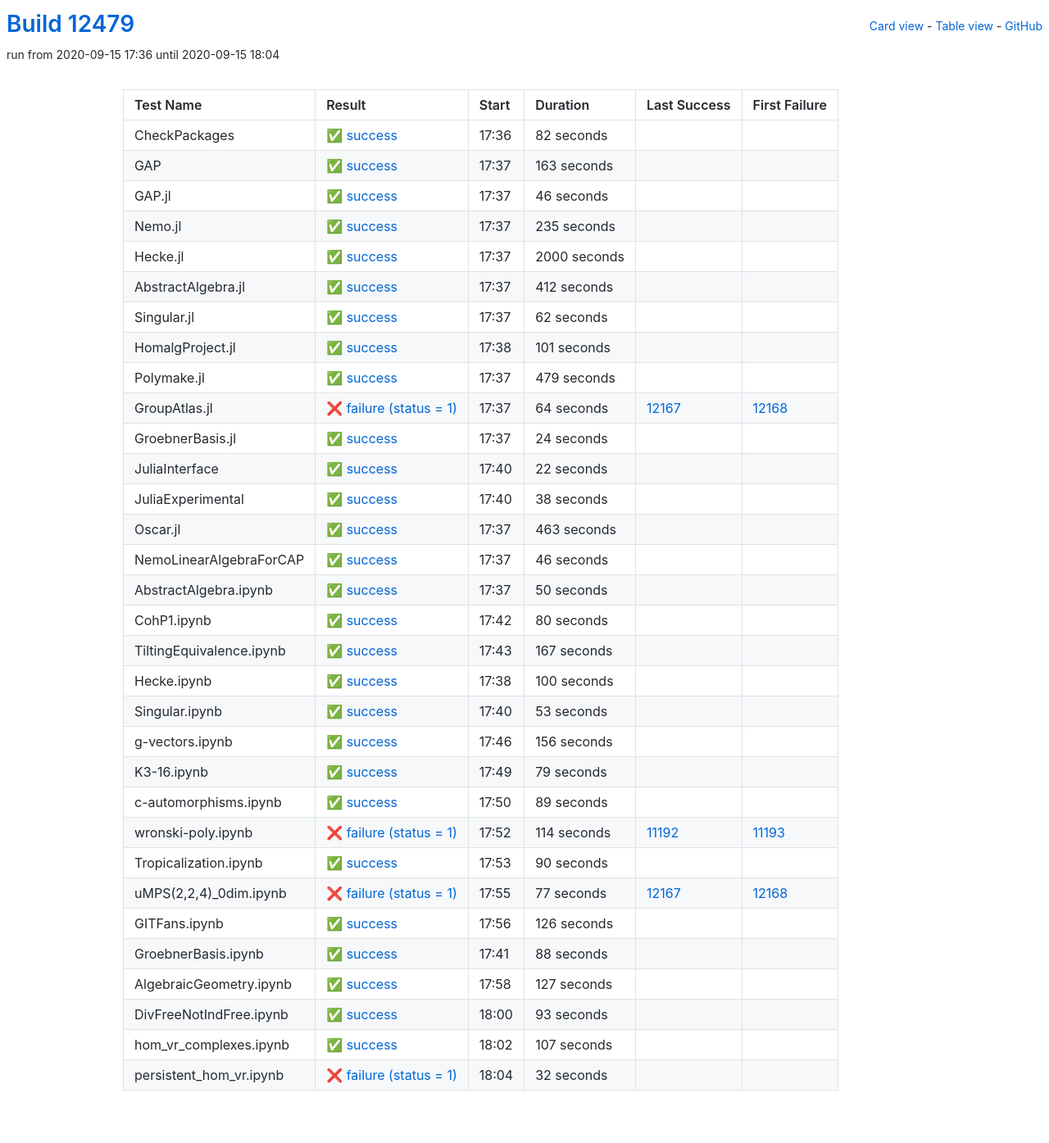
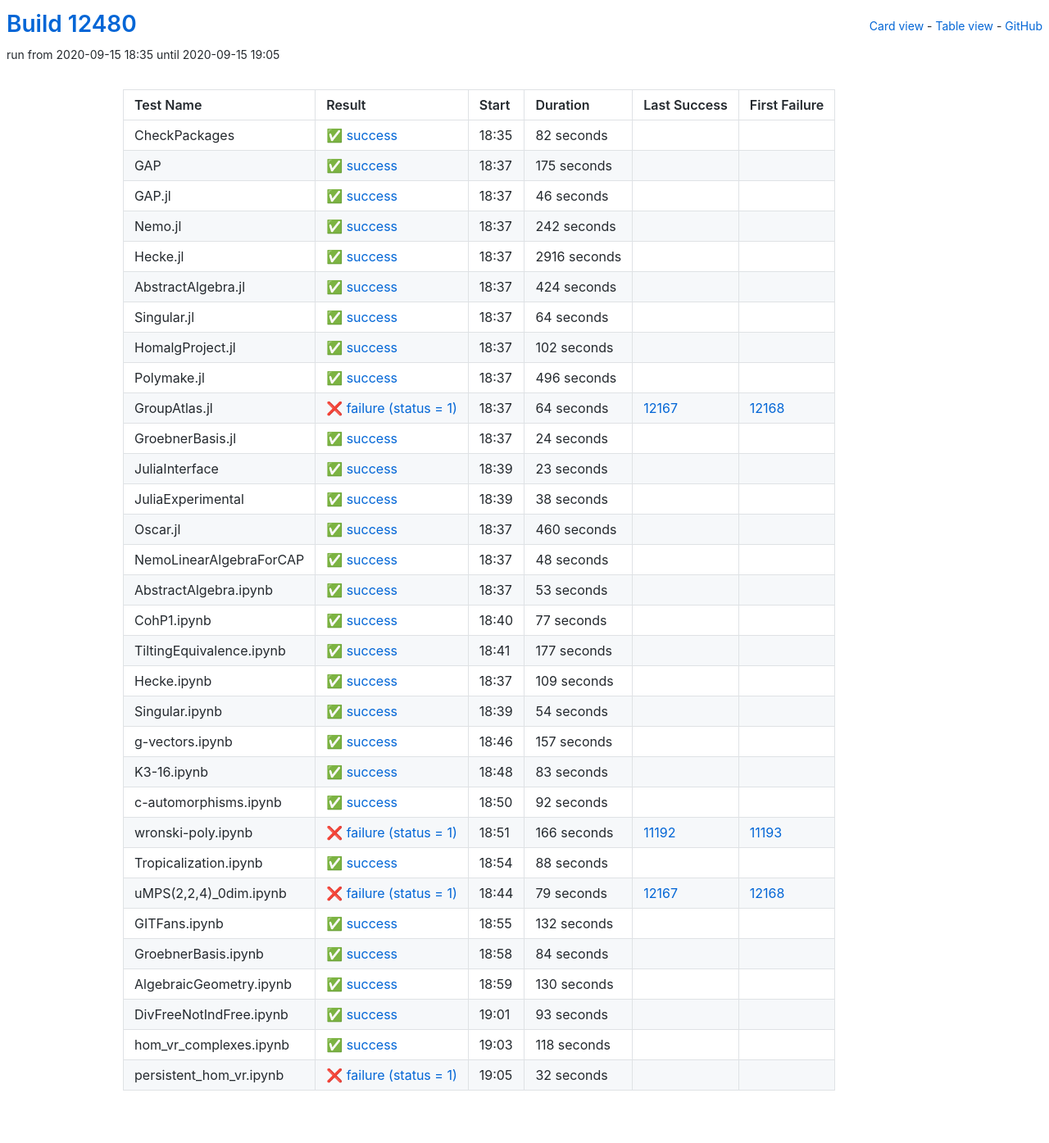
Before and after one commit to oscar-system/oscar-ci-status, a Jekyll site: the page built from table.html, in a window 1280 px wide. Shown: the whole page at 82% size. Built offline with Jekyll 4.4.1, drawn with Linux system fonts in a browser that asks for light colours.

Commit message:
Build #12480

```diff
--- a/_data/ci.yml
+++ b/_data/ci.yml
@@ -1,6 +1,6 @@
 ---
-build: 12479
-build_url: https://oscarci.mathematik.uni-kl.de/job/oscar/12479/
+build: 12480
+build_url: https://oscarci.mathematik.uni-kl.de/job/oscar/12480/
 job: oscar
 organization: oscar-system
 repo: oscar-ci-status
@@ -8,8 +8,8 @@
 tests:
 - name: CheckPackages
   id: checkpackages
-  log: https://oscarci.mathematik.uni-kl.de/job/oscar/12479/artifact/logs/build-12479/CheckPackages.log
-  start: 2020-09-15 17:36
+  log: https://oscarci.mathematik.uni-kl.de/job/oscar/12480/artifact/logs/build-12480/CheckPackages.log
+  start: 2020-09-15 18:35
   success: true
   exitcode: 0
   status: success
@@ -20,20 +20,20 @@
   first_failure_url:
 - name: GAP
   id: gap
-  log: https://oscarci.mathematik.uni-kl.de/job/oscar/12479/artifact/logs/build-12479/GAP.log
-  start: 2020-09-15 17:37
+  log: https://oscarci.mathematik.uni-kl.de/job/oscar/12480/artifact/logs/build-12480/GAP.log
+  start: 2020-09-15 18:37
   success: true
   exitcode: 0
   status: success
-  duration: 163
+  duration: 175
   last_success: false
   last_success_url:
   first_failure: false
   first_failure_url:
 - name: GAP.jl
   id: gap-jl
-  log: https://oscarci.mathematik.uni-kl.de/job/oscar/12479/artifact/logs/build-12479/GAP.jl.log
-  start: 2020-09-15 17:37
+  log: https://oscarci.mathematik.uni-kl.de/job/oscar/12480/artifact/logs/build-12480/GAP.jl.log
+  start: 2020-09-15 18:37
   success: true
   exitcode: 0
   status: success
@@ -44,80 +44,80 @@
   first_failure_url:
 - name: Nemo.jl
   id: nemo-jl
-  log: https://oscarci.mathematik.uni-kl.de/job/oscar/12479/artifact/logs/build-12479/Nemo.jl.log
-  start: 2020-09-15 17:37
+  log: https://oscarci.mathematik.uni-kl.de/job/oscar/12480/artifact/logs/build-12480/Nemo.jl.log
+  start: 2020-09-15 18:37
   success: true
   exitcode: 0
   status: success
-  duration: 235
+  duration: 242
   last_success: false
   last_success_url:
   first_failure: false
   first_failure_url:
 - name: Hecke.jl
   id: hecke-jl
-  log: https://oscarci.mathematik.uni-kl.de/job/oscar/12479/artifact/logs/build-12479/Hecke.jl.log
-  start: 2020-09-15 17:37
+  log: https://oscarci.mathematik.uni-kl.de/job/oscar/12480/artifact/logs/build-12480/Hecke.jl.log
+  start: 2020-09-15 18:37
   success: true
   exitcode: 0
   status: success
-  duration: 2000
+  duration: 2916
   last_success: false
   last_success_url:
   first_failure: false
   first_failure_url:
 - name: AbstractAlgebra.jl
   id: abstractalgebra-jl
-  log: https://oscarci.mathematik.uni-kl.de/job/oscar/12479/artifact/logs/build-12479/AbstractAlgebra.jl.log
-  start: 2020-09-15 17:37
+  log: https://oscarci.mathematik.uni-kl.de/job/oscar/12480/artifact/logs/build-12480/AbstractAlgebra.jl.log
+  start: 2020-09-15 18:37
   success: true
   exitcode: 0
   status: success
-  duration: 412
+  duration: 424
   last_success: false
   last_success_url:
   first_failure: false
   first_failure_url:
 - name: Singular.jl
   id: singular-jl
-  log: https://oscarci.mathematik.uni-kl.de/job/oscar/12479/artifact/logs/build-12479/Singular.jl.log
-  start: 2020-09-15 17:37
+  log: https://oscarci.mathematik.uni-kl.de/job/oscar/12480/artifact/logs/build-12480/Singular.jl.log
+  start: 2020-09-15 18:37
   success: true
   exitcode: 0
   status: success
-  duration: 62
+  duration: 64
   last_success: false
   last_success_url:
   first_failure: false
   first_failure_url:
 - name: HomalgProject.jl
   id: homalgproject-jl
-  log: https://oscarci.mathematik.uni-kl.de/job/oscar/12479/artifact/logs/build-12479/HomalgProject.jl.log
-  start: 2020-09-15 17:38
+  log: https://oscarci.mathematik.uni-kl.de/job/oscar/12480/artifact/logs/build-12480/HomalgProject.jl.log
+  start: 2020-09-15 18:37
   success: true
   exitcode: 0
   status: success
-  duration: 101
+  duration: 102
   last_success: false
   last_success_url:
   first_failure: false
   first_failure_url:
 - name: Polymake.jl
   id: polymake-jl
-  log: https://oscarci.mathematik.uni-kl.de/job/oscar/12479/artifact/logs/build-12479/Polymake.jl.log
-  start: 2020-09-15 17:37
+  log: https://oscarci.mathematik.uni-kl.de/job/oscar/12480/artifact/logs/build-12480/Polymake.jl.log
+  start: 2020-09-15 18:37
   success: true
   exitcode: 0
   status: success
-  duration: 479
+  duration: 496
   last_success: false
   last_success_url:
   first_failure: false
   first_failure_url:
 - name: GroupAtlas.jl
   id: groupatlas-jl
-  log: https://oscarci.mathematik.uni-kl.de/job/oscar/12479/artifact/logs/build-12479/GroupAtlas.jl.log
-  start: 2020-09-15 17:37
+  log: https://oscarci.mathematik.uni-kl.de/job/oscar/12480/artifact/logs/build-12480/GroupAtlas.jl.log
+  start: 2020-09-15 18:37
   success: false
   exitcode: 1
   status: failure
@@ -128,8 +128,8 @@
   first_failure_url: https://oscarci.mathematik.uni-kl.de/job/oscar/12168/
 - name: GroebnerBasis.jl
   id: groebnerbasis-jl
-  log: https://oscarci.mathematik.uni-kl.de/job/oscar/12479/artifact/logs/build-12479/GroebnerBasis.jl.log
-  start: 2020-09-15 17:37
+  log: https://oscarci.mathematik.uni-kl.de/job/oscar/12480/artifact/logs/build-12480/GroebnerBasis.jl.log
+  start: 2020-09-15 18:37
   success: true
   exitcode: 0
   status: success
@@ -140,20 +140,20 @@
   first_failure_url:
 - name: JuliaInterface
   id: juliainterface
-  log: https://oscarci.mathematik.uni-kl.de/job/oscar/12479/artifact/logs/build-12479/JuliaInterface.log
-  start: 2020-09-15 17:40
+  log: https://oscarci.mathematik.uni-kl.de/job/oscar/12480/artifact/logs/build-12480/JuliaInterface.log
+  start: 2020-09-15 18:39
   success: true
   exitcode: 0
   status: success
-  duration: 22
+  duration: 23
   last_success: false
   last_success_url:
   first_failure: false
   first_failure_url:
 - name: JuliaExperimental
   id: juliaexperimental
-  log: https://oscarci.mathematik.uni-kl.de/job/oscar/12479/artifact/logs/build-12479/JuliaExperimental.log
-  start: 2020-09-15 17:40
+  log: https://oscarci.mathematik.uni-kl.de/job/oscar/12480/artifact/logs/build-12480/JuliaExperimental.log
+  start: 2020-09-15 18:39
   success: true
   exitcode: 0
   status: success
@@ -164,80 +164,32 @@
   first_failure_url:
 - name: Oscar.jl
   id: oscar-jl
-  log: https://oscarci.mathematik.uni-kl.de/job/oscar/12479/artifact/logs/build-12479/Oscar.jl.log
-  start: 2020-09-15 17:37
+  log: https://oscarci.mathematik.uni-kl.de/job/oscar/12480/artifact/logs/build-12480/Oscar.jl.log
+  start: 2020-09-15 18:37
   success: true
   exitcode: 0
   status: success
-  duration: 463
+  duration: 460
   last_success: false
   last_success_url:
   first_failure: false
   first_failure_url:
 - name: NemoLinearAlgebraForCAP
   id: nemolinearalgebraforcap
-  log: https://oscarci.mathematik.uni-kl.de/job/oscar/12479/artifact/logs/build-12479/NemoLinearAlgebraForCAP.log
-  start: 2020-09-15 17:37
+  log: https://oscarci.mathematik.uni-kl.de/job/oscar/12480/artifact/logs/build-12480/NemoLinearAlgebraForCAP.log
+  start: 2020-09-15 18:37
   success: true
   exitcode: 0
   status: success
-  duration: 46
+  duration: 48
   last_success: false
   last_success_url:
   first_failure: false
   first_failure_url:
 - name: AbstractAlgebra.ipynb
   id: abstractalgebra-ipynb
-  log: https://oscarci.mathematik.uni-kl.de/job/oscar/12479/artifact/logs/build-12479/AbstractAlgebra.ipynb.log
-  start: 2020-09-15 17:37
-  success: true
-  exitcode: 0
-  status: success
-  duration: 50
-  last_success: false
-  last_success_url:
-  first_failure: false
-  first_failure_url:
-- name: CohP1.ipynb
-  id: cohp1-ipynb
-  log: https://oscarci.mathematik.uni-kl.de/job/oscar/12479/artifact/logs/build-12479/CohP1.ipynb.log
-  start: 2020-09-15 17:42
-  success: true
-  exitcode: 0
-  status: success
-  duration: 80
-  last_success: false
-  last_success_url:
-  first_failure: false
-  first_failure_url:
-- name: TiltingEquivalence.ipynb
-  id: tiltingequivalence-ipynb
-  log: https://oscarci.mathematik.uni-kl.de/job/oscar/12479/artifact/logs/build-12479/TiltingEquivalence.ipynb.log
-  start: 2020-09-15 17:43
-  success: true
-  exitcode: 0
-  status: success
-  duration: 167
-  last_success: false
-  last_success_url:
-  first_failure: false
-  first_failure_url:
-- name: Hecke.ipynb
-  id: hecke-ipynb
-  log: https://oscarci.mathematik.uni-kl.de/job/oscar/12479/artifact/logs/build-12479/Hecke.ipynb.log
-  start: 2020-09-15 17:38
-  success: true
-  exitcode: 0
-  status: success
-  duration: 100
-  last_success: false
-  last_success_url:
-  first_failure: false
-  first_failure_url:
-- name: Singular.ipynb
-  id: singular-ipynb
-  log: https://oscarci.mathematik.uni-kl.de/job/oscar/12479/artifact/logs/build-12479/Singular.ipynb.log
-  start: 2020-09-15 17:40
+  log: https://oscarci.mathematik.uni-kl.de/job/oscar/12480/artifact/logs/build-12480/AbstractAlgebra.ipynb.log
+  start: 2020-09-15 18:37
   success: true
   exitcode: 0
   status: success
@@ -246,94 +198,106 @@
   last_success_url:
   first_failure: false
   first_failure_url:
-- name: g-vectors.ipynb
-  id: g-vectors-ipynb
-  log: https://oscarci.mathematik.uni-kl.de/job/oscar/12479/artifact/logs/build-12479/g-vectors.ipynb.log
-  start: 2020-09-15 17:46
+- name: CohP1.ipynb
+  id: cohp1-ipynb
+  log: https://oscarci.mathematik.uni-kl.de/job/oscar/12480/artifact/logs/build-12480/CohP1.ipynb.log
+  start: 2020-09-15 18:40
   success: true
   exitcode: 0
   status: success
-  duration: 156
+  duration: 77
+  last_success: false
+  last_success_url:
+  first_failure: false
+  first_failure_url:
+- name: TiltingEquivalence.ipynb
+  id: tiltingequivalence-ipynb
+  log: https://oscarci.mathematik.uni-kl.de/job/oscar/12480/artifact/logs/build-12480/TiltingEquivalence.ipynb.log
+  start: 2020-09-15 18:41
+  success: true
+  exitcode: 0
+  status: success
+  duration: 177
+  last_success: false
+  last_success_url:
+  first_failure: false
+  first_failure_url:
+- name: Hecke.ipynb
+  id: hecke-ipynb
+  log: https://oscarci.mathematik.uni-kl.de/job/oscar/12480/artifact/logs/build-12480/Hecke.ipynb.log
+  start: 2020-09-15 18:37
+  success: true
+  exitcode: 0
+  status: success
+  duration: 109
+  last_success: false
+  last_success_url:
+  first_failure: false
+  first_failure_url:
+- name: Singular.ipynb
+  id: singular-ipynb
+  log: https://oscarci.mathematik.uni-kl.de/job/oscar/12480/artifact/logs/build-12480/Singular.ipynb.log
+  start: 2020-09-15 18:39
+  success: true
+  exitcode: 0
+  status: success
+  duration: 54
+  last_success: false
+  last_success_url:
+  first_failure: false
+  first_failure_url:
+- name: g-vectors.ipynb
+  id: g-vectors-ipynb
+  log: https://oscarci.mathematik.uni-kl.de/job/oscar/12480/artifact/logs/build-12480/g-vectors.ipynb.log
+  start: 2020-09-15 18:46
+  success: true
+  exitcode: 0
+  status: success
+  duration: 157
   last_success: false
   last_success_url:
   first_failure: false
   first_failure_url:
 - name: K3-16.ipynb
   id: k3-16-ipynb
-  log: https://oscarci.mathematik.uni-kl.de/job/oscar/12479/artifact/logs/build-12479/K3-16.ipynb.log
-  start: 2020-09-15 17:49
+  log: https://oscarci.mathematik.uni-kl.de/job/oscar/12480/artifact/logs/build-12480/K3-16.ipynb.log
+  start: 2020-09-15 18:48
   success: true
   exitcode: 0
   status: success
-  duration: 79
+  duration: 83
   last_success: false
   last_success_url:
   first_failure: false
   first_failure_url:
 - name: c-automorphisms.ipynb
   id: c-automorphisms-ipynb
-  log: https://oscarci.mathematik.uni-kl.de/job/oscar/12479/artifact/logs/build-12479/c-automorphisms.ipynb.log
-  start: 2020-09-15 17:50
+  log: https://oscarci.mathematik.uni-kl.de/job/oscar/12480/artifact/logs/build-12480/c-automorphisms.ipynb.log
+  start: 2020-09-15 18:50
   success: true
   exitcode: 0
   status: success
-  duration: 89
+  duration: 92
   last_success: false
   last_success_url:
   first_failure: false
   first_failure_url:
 - name: wronski-poly.ipynb
   id: wronski-poly-ipynb
-  log: https://oscarci.mathematik.uni-kl.de/job/oscar/12479/artifact/logs/build-12479/wronski-poly.ipynb.log
-  start: 2020-09-15 17:52
+  log: https://oscarci.mathematik.uni-kl.de/job/oscar/12480/artifact/logs/build-12480/wronski-poly.ipynb.log
+  start: 2020-09-15 18:51
   success: false
   exitcode: 1
   status: failure
-  duration: 114
+  duration: 166
   last_success: 11192
   last_success_url: https://oscarci.mathematik.uni-kl.de/job/oscar/11192/
   first_failure: 11193
   first_failure_url: https://oscarci.mathematik.uni-kl.de/job/oscar/11193/
 - name: Tropicalization.ipynb
   id: tropicalization-ipynb
-  log: https://oscarci.mathematik.uni-kl.de/job/oscar/12479/artifact/logs/build-12479/Tropicalization.ipynb.log
-  start: 2020-09-15 17:53
-  success: true
-  exitcode: 0
-  status: success
-  duration: 90
-  last_success: false
-  last_success_url:
-  first_failure: false
-  first_failure_url:
-- name: uMPS(2,2,4)_0dim.ipynb
-  id: umps-2-2-4-0dim-ipynb
-  log: https://oscarci.mathematik.uni-kl.de/job/oscar/12479/artifact/logs/build-12479/uMPS-2-2-4-_0dim.ipynb.log
-  start: 2020-09-15 17:55
-  success: false
-  exitcode: 1
-  status: failure
-  duration: 77
-  last_success: 12167
-  last_success_url: https://oscarci.mathematik.uni-kl.de/job/oscar/12167/
-  first_failure: 12168
-  first_failure_url: https://oscarci.mathematik.uni-kl.de/job/oscar/12168/
-- name: GITFans.ipynb
-  id: gitfans-ipynb
-  log: https://oscarci.mathematik.uni-kl.de/job/oscar/12479/artifact/logs/build-12479/GITFans.ipynb.log
-  start: 2020-09-15 17:56
-  success: true
-  exitcode: 0
-  status: success
-  duration: 126
-  last_success: false
-  last_success_url:
-  first_failure: false
-  first_failure_url:
-- name: GroebnerBasis.ipynb
-  id: groebnerbasis-ipynb
-  log: https://oscarci.mathematik.uni-kl.de/job/oscar/12479/artifact/logs/build-12479/GroebnerBasis.ipynb.log
-  start: 2020-09-15 17:41
+  log: https://oscarci.mathematik.uni-kl.de/job/oscar/12480/artifact/logs/build-12480/Tropicalization.ipynb.log
+  start: 2020-09-15 18:54
   success: true
   exitcode: 0
   status: success
@@ -342,22 +306,58 @@
   last_success_url:
   first_failure: false
   first_failure_url:
-- name: AlgebraicGeometry.ipynb
-  id: algebraicgeometry-ipynb
-  log: https://oscarci.mathematik.uni-kl.de/job/oscar/12479/artifact/logs/build-12479/AlgebraicGeometry.ipynb.log
-  start: 2020-09-15 17:58
+- name: uMPS(2,2,4)_0dim.ipynb
+  id: umps-2-2-4-0dim-ipynb
+  log: https://oscarci.mathematik.uni-kl.de/job/oscar/12480/artifact/logs/build-12480/uMPS-2-2-4-_0dim.ipynb.log
+  start: 2020-09-15 18:44
+  success: false
+  exitcode: 1
+  status: failure
+  duration: 79
+  last_success: 12167
+  last_success_url: https://oscarci.mathematik.uni-kl.de/job/oscar/12167/
+  first_failure: 12168
+  first_failure_url: https://oscarci.mathematik.uni-kl.de/job/oscar/12168/
+- name: GITFans.ipynb
+  id: gitfans-ipynb
+  log: https://oscarci.mathematik.uni-kl.de/job/oscar/12480/artifact/logs/build-12480/GITFans.ipynb.log
+  start: 2020-09-15 18:55
   success: true
   exitcode: 0
   status: success
-  duration: 127
+  duration: 132
+  last_success: false
+  last_success_url:
+  first_failure: false
+  first_failure_url:
+- name: GroebnerBasis.ipynb
+  id: groebnerbasis-ipynb
+  log: https://oscarci.mathematik.uni-kl.de/job/oscar/12480/artifact/logs/build-12480/GroebnerBasis.ipynb.log
+  start: 2020-09-15 18:58
+  success: true
+  exitcode: 0
+  status: success
+  duration: 84
+  last_success: false
+  last_success_url:
+  first_failure: false
+  first_failure_url:
+- name: AlgebraicGeometry.ipynb
+  id: algebraicgeometry-ipynb
+  log: https://oscarci.mathematik.uni-kl.de/job/oscar/12480/artifact/logs/build-12480/AlgebraicGeometry.ipynb.log
+  start: 2020-09-15 18:59
+  success: true
+  exitcode: 0
+  status: success
+  duration: 130
   last_success: false
   last_success_url:
   first_failure: false
   first_failure_url:
 - name: DivFreeNotIndFree.ipynb
   id: divfreenotindfree-ipynb
-  log: https://oscarci.mathematik.uni-kl.de/job/oscar/12479/artifact/logs/build-12479/DivFreeNotIndFree.ipynb.log
-  start: 2020-09-15 18:00
+  log: https://oscarci.mathematik.uni-kl.de/job/oscar/12480/artifact/logs/build-12480/DivFreeNotIndFree.ipynb.log
+  start: 2020-09-15 19:01
   success: true
   exitcode: 0
   status: success
@@ -368,20 +368,20 @@
   first_failure_url:
 - name: hom_vr_complexes.ipynb
   id: hom-vr-complexes-ipynb
-  log: https://oscarci.mathematik.uni-kl.de/job/oscar/12479/artifact/logs/build-12479/hom_vr_complexes.ipynb.log
-  start: 2020-09-15 18:02
+  log: https://oscarci.mathematik.uni-kl.de/job/oscar/12480/artifact/logs/build-12480/hom_vr_complexes.ipynb.log
+  start: 2020-09-15 19:03
   success: true
   exitcode: 0
   status: success
-  duration: 107
+  duration: 118
   last_success: false
   last_success_url:
   first_failure: false
   first_failure_url:
 - name: persistent_hom_vr.ipynb
   id: persistent-hom-vr-ipynb
-  log: https://oscarci.mathematik.uni-kl.de/job/oscar/12479/artifact/logs/build-12479/persistent_hom_vr.ipynb.log
-  start: 2020-09-15 18:04
+  log: https://oscarci.mathematik.uni-kl.de/job/oscar/12480/artifact/logs/build-12480/persistent_hom_vr.ipynb.log
+  start: 2020-09-15 19:05
   success: false
   exitcode: 1
   status: failure
```
Also changed, not shown: README.md.
